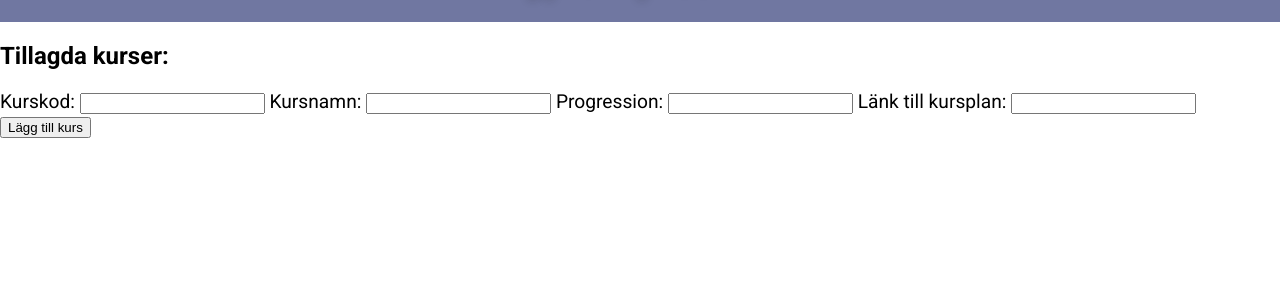
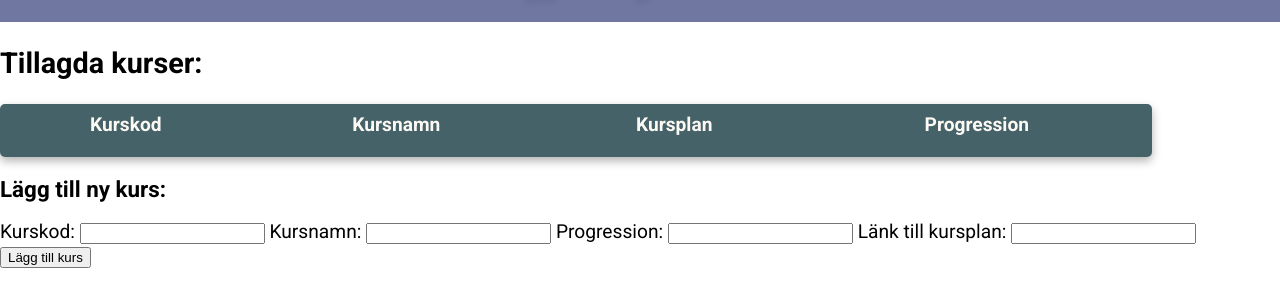
Before and after one commit to victoriah-svg/lab1_TypeScript, a website built with Vite: page index.html in a window 1280 px wide. Shown: the part 78-384 px from the top of the page. Built offline with nearby package versions, Linux system fonts and the light colour scheme.

Commit message:
lagt till tabell för tillagda kurser samt lite styling för denna

```diff
--- a/index.html
+++ b/index.html
@@ -13,9 +13,27 @@
     <main>
       <section id="addedCourseSection">
         <h1>Tillagda kurser: </h1>
-        <table></table>
+        <table>
+          <thead>
+                    <tr>
+                        <th>Kurskod</th>
+                        <th>Kursnamn</th>
+                        <th>Kursplan</th>
+                        <th>Progression</th>
+                    </tr>
+                </thead>
+                <tbody>
+                    <tr>
+                        <td></td>
+                        <td></td>
+                        <td></td>
+                        <td></td>
+                    </tr>
+                </tbody>
+        </table>
       </section>
 
+      <h2>Lägg till ny kurs:</h2>
       <form>
         <label for="courseCode">Kurskod: </label>
         <input type="text" id="courseCode">
--- a/src/CSS/_base.scss
+++ b/src/CSS/_base.scss
@@ -2,6 +2,7 @@
 @use "sass:color";
 $bgColorHeader: #7077A1;
 $textColorHeader : rgb(9, 10, 10) ;
+$tableBgColor: #456268;
 
 /* Google fonts */
 @import url('https://fonts.googleapis.com/css2?family=Roboto:ital,wght@0,100..900;1,100..900&family=Fjalla+One&display=swap');
@@ -44,5 +45,24 @@ header {
 }
 
 h1:not(#logo) {
-    font-size: 1.5rem;
+    font-size: 1.8rem;
 }
+
+h2 {
+    font-size: 1.4rem;
+}
+
+/*--Formulär--*/
+th,
+td {
+    padding: 5px;
+}
+
+table {
+    background-color: $tableBgColor;
+    border-radius: 5px;
+    padding: 2px;
+    color: #fcf8f3;
+    box-shadow: 0px 4px 10px rgba(0, 0, 0, 0.3);
+    width: 90%;
+}
```
